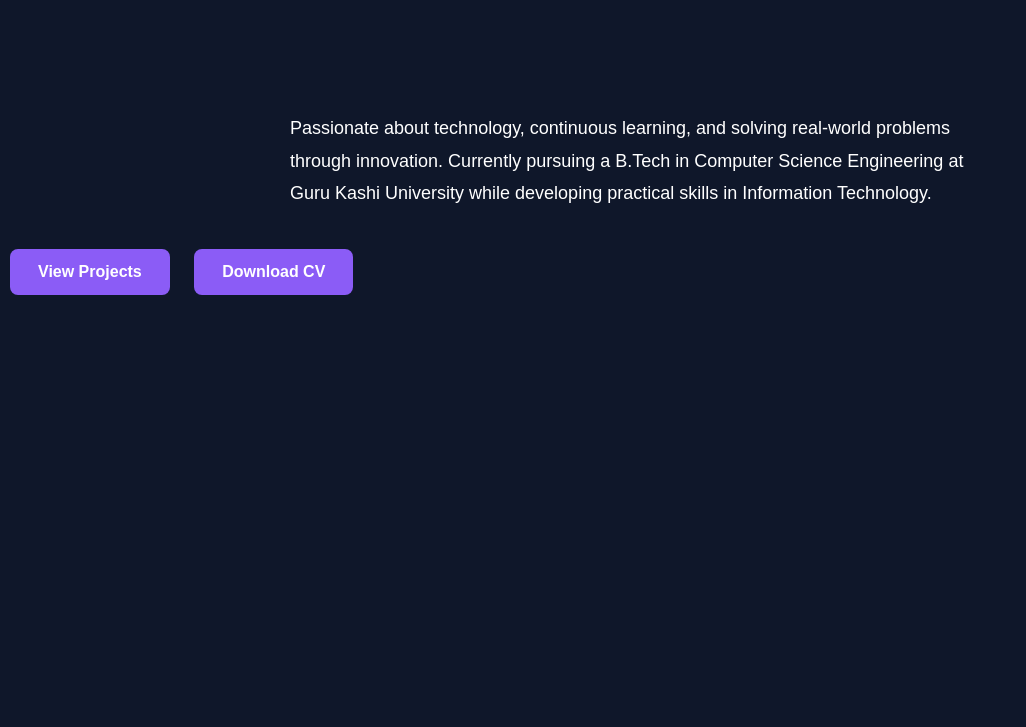
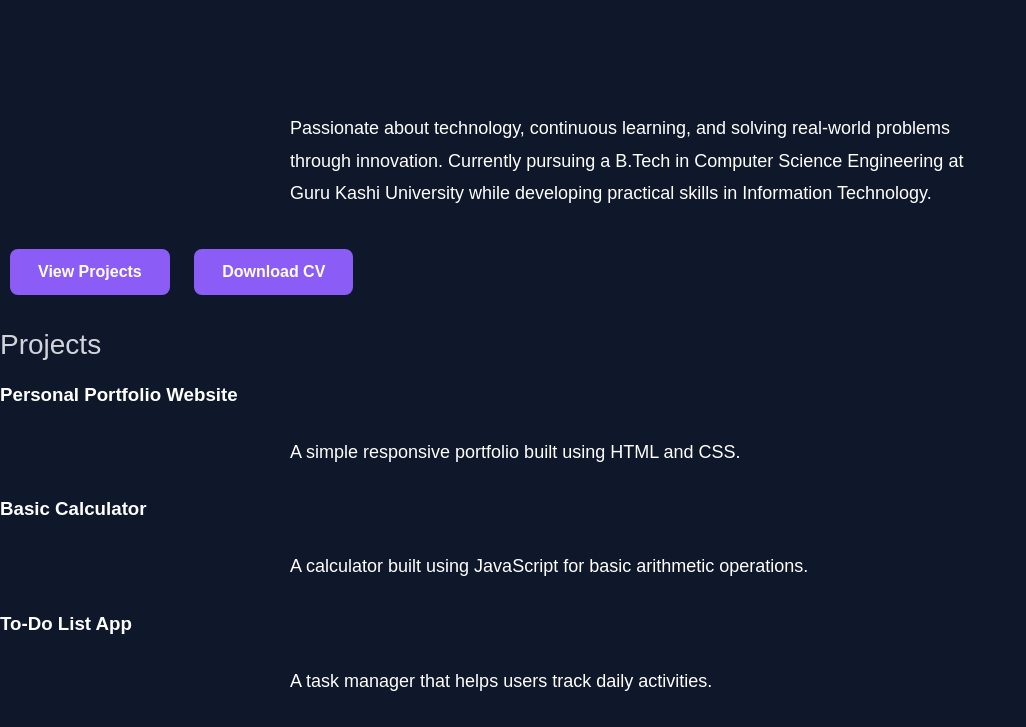
Before and after one commit to oseiportia481-code/portfolio-, a plain HTML site: page index.html in a window 1280 px wide. Shown: the part 257-984 px from the top of the page, without its empty margins (0-1026 px from the left). Before the commit the page ends 800 px from the top, so only its background shows below. Drawn offline with Linux system fonts and the light colour scheme.

Commit message:
Update index.html

```diff
--- a/index.html
+++ b/index.html
@@ -22,6 +22,24 @@
     <a href="#projects">View Projects</a>
 <a href="cv.pdf" download>Download CV</a>
 </section>
+    <section id="projects">
+    <h2>Projects</h2>
+
+    <div>
+        <h3>Personal Portfolio Website</h3>
+        <p>A simple responsive portfolio built using HTML and CSS.</p>
+    </div>
+
+    <div>
+        <h3>Basic Calculator</h3>
+        <p>A calculator built using JavaScript for basic arithmetic operations.</p>
+    </div>
+
+    <div>
+        <h3>To-Do List App</h3>
+        <p>A task manager that helps users track daily activities.</p>
+    </div>
+</section>
 
 <script src="script.js"></script>
 </body>
```
